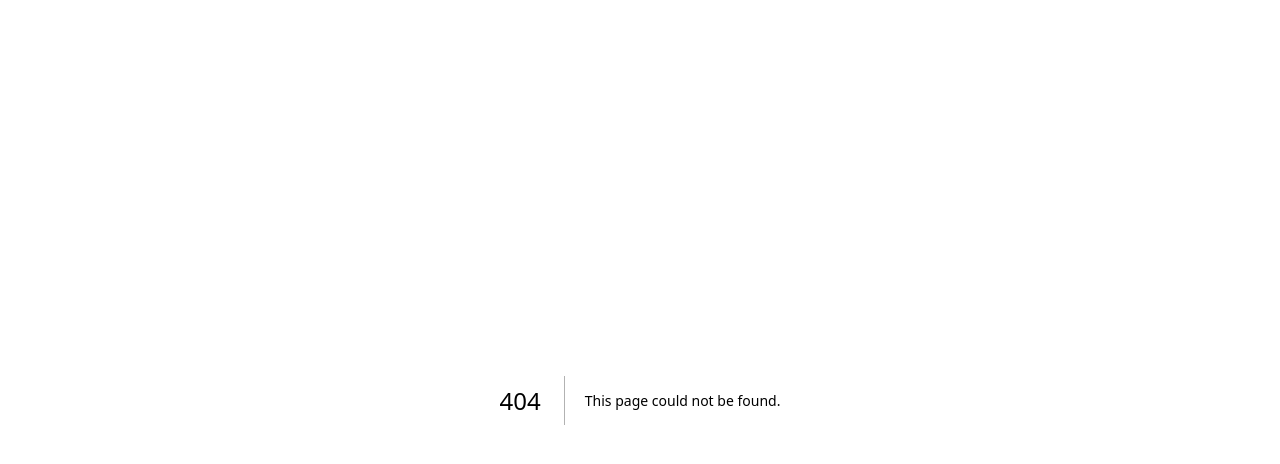
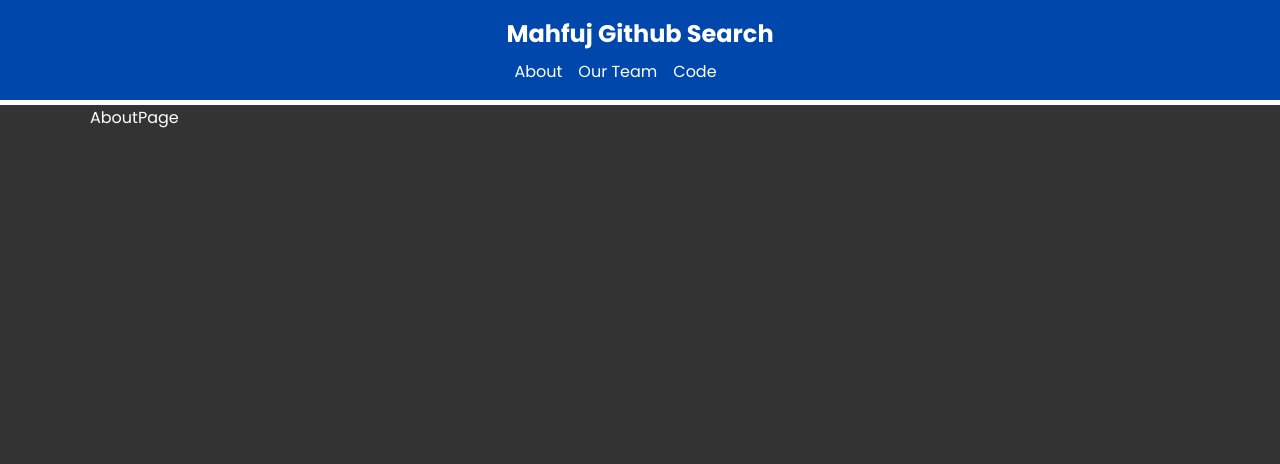
Before and after one commit to mahfuj890/github-repo-search-next-js, a Next.js app: page /about in a window 1280 px wide. Before the commit this address had no page. Shown: the top 464 px of the page. Built offline with nearby package versions, Linux system fonts and the light colour scheme.

Commit message:
build header

```diff
--- /dev/null
+++ b/src/app/about/layout.jsx
@@ -0,0 +1,9 @@
+import React from 'react'
+
+function AboutLayout({children}) {
+  return (
+    <div>{children}</div>
+  )
+}
+
+export default AboutLayout
--- /dev/null
+++ b/src/app/about/page.jsx
@@ -0,0 +1,9 @@
+import React from 'react'
+
+function AboutPage() {
+  return (
+    <div>AboutPage</div>
+  )
+}
+
+export default AboutPage
--- a/src/app/layout.jsx
+++ b/src/app/layout.jsx
@@ -1,15 +1,20 @@
 import { poppins } from "@/font/customFont";
 import "./globals.css";
+import Header from "@/components/Header";
 
 export const metadata = {
   title: "Github Search Repos",
   description: "you can search my github repositories",
+  keywords: "web development , github search ,",
 };
 
 export default function RootLayout({ children }) {
   return (
     <html lang="en">
-      <body className={poppins.className}>{children}</body>
+      <body className={poppins.className}>
+        <Header />
+        <main className="container">{children}</main>
+      </body>
     </html>
   );
 }
--- /dev/null
+++ b/src/components/Header.jsx
@@ -0,0 +1,21 @@
+import Link from "next/link";
+import React from "react";
+
+function Header() {
+  return (
+    <header className="header">
+      <div className="container">
+        <div className="logo">
+          <Link href="/">Mahfuj Github Search</Link>
+        </div>
+        <div className="links">
+          <Link href="/about">About</Link>
+          <Link href="/about/team">Our Team</Link>
+          <Link href="/code/repos">Code</Link>
+        </div>
+      </div>
+    </header>
+  );
+}
+
+export default Header;
```
Also changed, not shown: src/app/about/team/page.jsx (added, +9 -0 lines), src/app/code/repos/page.jsx (added, +7 -0 lines).
